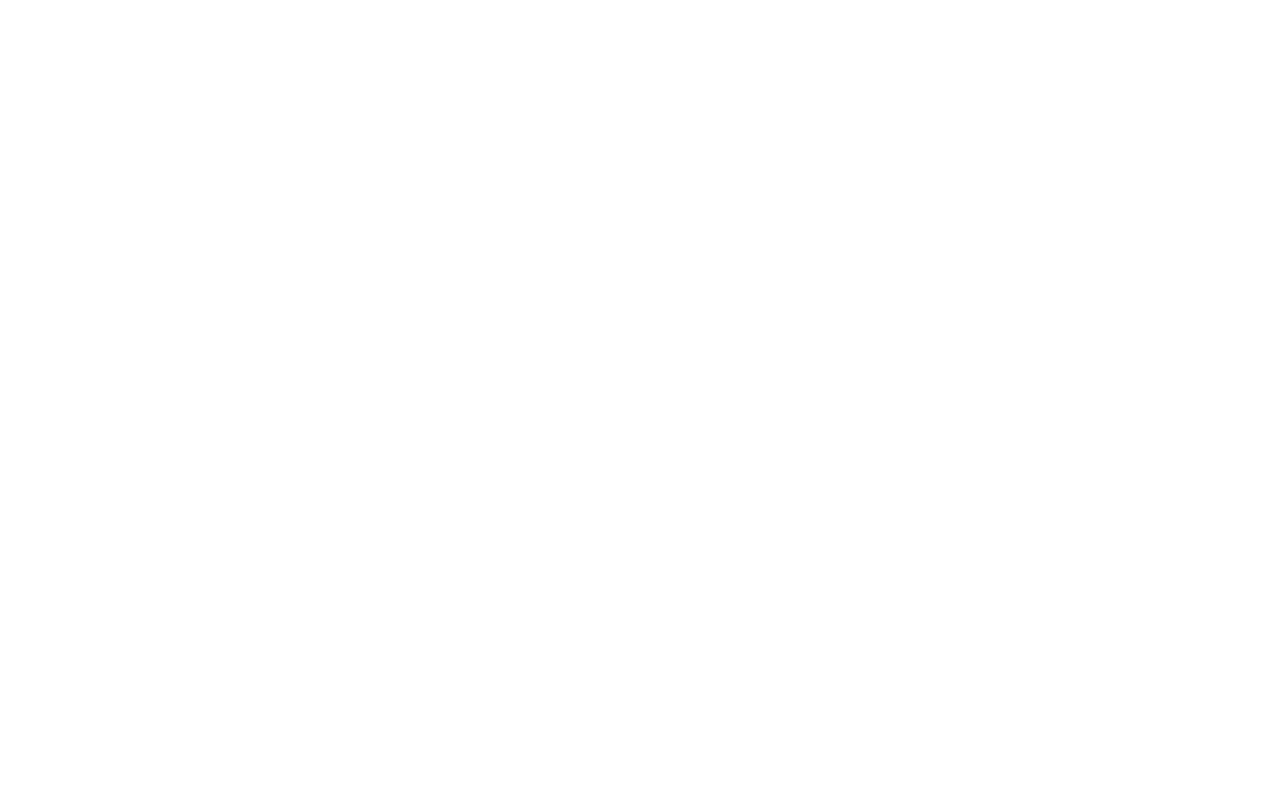
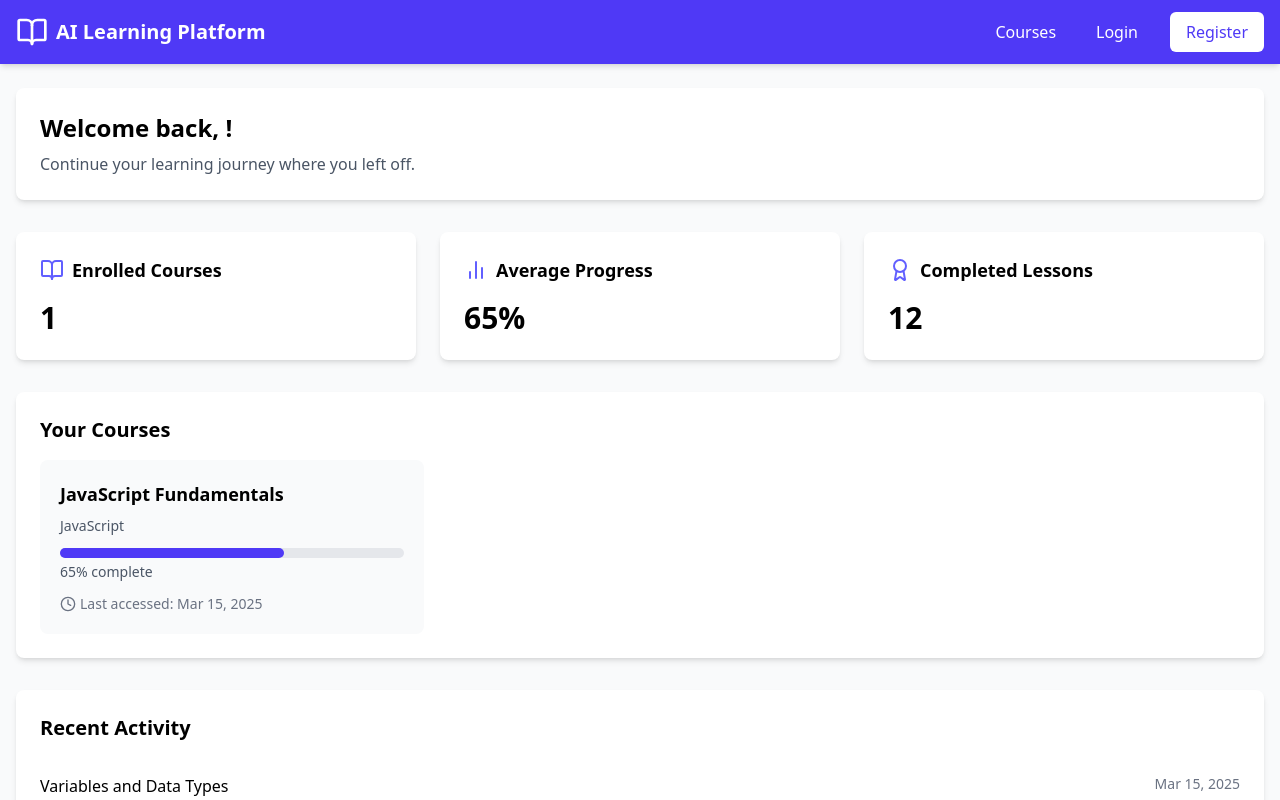
Before and after one commit to israrahmad831/Learning-Website, a React (Vite) app in the folder Frontend/: page /dashboard in a window 1280 px wide. Before the commit this address had no page. Shown: the top 800 px of the page. Built offline with nearby package versions, Linux system fonts and the light colour scheme.

Commit message:
dashboard page add

```diff
--- a/Frontend/src/App.jsx
+++ b/Frontend/src/App.jsx
@@ -6,6 +6,7 @@
 import Courses from "./pages/courses";
 import Register from "./pages/auth/register";
 import Login from "./pages/auth/login";
+import Dashboard from "./pages/Dashboard";
 
 import MainLayout from "./layout/MainLayout";
 import AuthLayout from "./layout/AuthLayout";
@@ -16,8 +17,8 @@
 
     <Router>
       <Routes>
-        <Route element={<MainLayout />}>
-        <Route path="/" element={<Home />} />
+        <Route path="/" element={<MainLayout />}>
+        <Route index element={<Home />} />
         <Route path="/courses" element={<Courses />} />
         </Route>
 
@@ -26,6 +27,10 @@
 
         <Route path="/auth/login" element={<Login />} />
 </Route>
+
+<Route path="/dashboard" element={<MainLayout />}>
+            <Route index element={<Dashboard />} />
+          </Route>
       </Routes>
     </Router>
     </AuthProvider>
--- a/Frontend/src/pages/Dashboard.jsx
+++ b/Frontend/src/pages/Dashboard.jsx
@@ -1,9 +1,173 @@
-import React from 'react'
+import React, { useState, useEffect } from 'react';
+import { Link } from 'react-router-dom';
+import { useAuth } from '../contexts/AuthContext';
+import { BookOpen, Clock, Award, BarChart2 } from 'lucide-react';
 
-function Dashboard() {
+const Dashboard = () => {
+  const { user } = useAuth();
+  const [enrolledCourses, setEnrolledCourses] = useState([]);
+  const [recentLessons, setRecentLessons] = useState([]);
+  const [isLoading, setIsLoading] = useState(true);
+
+  useEffect(() => {
+    const fetchDashboardData = async () => {
+      try {
+        await new Promise(resolve => setTimeout(resolve, 1000));
+
+        setEnrolledCourses([
+          {
+            _id: '1',
+            title: 'JavaScript Fundamentals',
+            language: 'JavaScript',
+            progress: 65,
+            lastAccessed: '2025-03-15T10:30:00Z'
+          }
+        ]);
+
+        setRecentLessons([
+          {
+            _id: '101',
+            title: 'Variables and Data Types',
+            courseId: '1',
+            courseName: 'JavaScript Fundamentals',
+            lastAccessed: '2025-03-15T10:30:00Z'
+          }
+        ]);
+      } catch (error) {
+        console.error('Error fetching dashboard data:', error);
+      } finally {
+        setIsLoading(false);
+      }
+    };
+
+    fetchDashboardData();
+  }, []);
+
+  const formatDate = (dateString) => {
+    const date = new Date(dateString);
+    return date.toLocaleDateString('en-US', {
+      month: 'short',
+      day: 'numeric',
+      year: 'numeric'
+    });
+  };
+
+  if (isLoading) {
+    return (
+      <div className="flex justify-center items-center h-64">
+        <div className="animate-spin rounded-full h-12 w-12 border-t-2 border-b-2 border-indigo-500"></div>
+      </div>
+    );
+  }
+
   return (
-    <div>Dashboard</div>
-  )
-}
+    <div className="space-y-8">
+      <div className="bg-white rounded-lg shadow-md p-6">
+        <h1 className="text-2xl font-bold mb-2">Welcome back, {user?.name}!</h1>
+        <p className="text-gray-600">Continue your learning journey where you left off.</p>
+      </div>
+      <div className="grid grid-cols-1 md:grid-cols-3 gap-6">
+        <div className="bg-white rounded-lg shadow-md p-6">
+          <div className="flex items-center mb-4">
+            <BookOpen className="h-6 w-6 text-indigo-500 mr-2" />
+            <h2 className="text-lg font-semibold">Enrolled Courses</h2>
+          </div>
+          <p className="text-3xl font-bold">{enrolledCourses.length}</p>
+        </div>
 
-export default Dashboard
+        <div className="bg-white rounded-lg shadow-md p-6">
+          <div className="flex items-center mb-4">
+            <BarChart2 className="h-6 w-6 text-indigo-500 mr-2" />
+            <h2 className="text-lg font-semibold">Average Progress</h2>
+          </div>
+          <p className="text-3xl font-bold">
+            {enrolledCourses.length > 0
+              ? Math.round(enrolledCourses.reduce((acc, course) => acc + course.progress, 0) / enrolledCourses.length)
+              : 0}%
+          </p>
+        </div>
+
+        <div className="bg-white rounded-lg shadow-md p-6">
+          <div className="flex items-center mb-4">
+            <Award className="h-6 w-6 text-indigo-500 mr-2" />
+            <h2 className="text-lg font-semibold">Completed Lessons</h2>
+          </div>
+          <p className="text-3xl font-bold">12</p>
+        </div>
+      </div>
+
+
+      <div className="bg-white rounded-lg shadow-md p-6">
+        <h2 className="text-xl font-semibold mb-4">Your Courses</h2>
+
+        {enrolledCourses.length === 0 ? (
+          <div className="text-center py-8">
+            <p className="text-gray-500 mb-4">You haven't enrolled in any courses yet.</p>
+            <Link
+              to="/courses"
+              className="inline-block bg-indigo-600 text-white px-4 py-2 rounded-md hover:bg-indigo-700 transition-colors"
+            >
+              Browse Courses
+            </Link>
+          </div>
+        ) : (
+          <div className="grid grid-cols-1 md:grid-cols-2 lg:grid-cols-3 gap-6">
+            {enrolledCourses.map(course => (
+              <Link
+                key={course._id}
+                to={`/courses/${course._id}`}
+                className="block bg-gray-50 rounded-lg p-5 hover:shadow-md transition-shadow"
+              >
+                <h3 className="font-semibold text-lg mb-2">{course.title}</h3>
+                <p className="text-gray-600 text-sm mb-3">{course.language}</p>
+
+                <div className="mb-3">
+                  <div className="w-full bg-gray-200 rounded-full h-2.5">
+                    <div
+                      className="bg-indigo-600 h-2.5 rounded-full"
+                      style={{ width: `${course.progress}%` }}
+                    ></div>
+                  </div>
+                  <p className="text-sm text-gray-600 mt-1">{course.progress}% complete</p>
+                </div>
+
+                <div className="flex items-center text-sm text-gray-500">
+                  <Clock className="h-4 w-4 mr-1" />
+                  <span>Last accessed: {formatDate(course.lastAccessed)}</span>
+                </div>
+              </Link>
+            ))}
+          </div>
+        )}
+      </div>
+
+      <div className="bg-white rounded-lg shadow-md p-6">
+        <h2 className="text-xl font-semibold mb-4">Recent Activity</h2>
+
+        {recentLessons.length === 0 ? (
+          <p className="text-gray-500 text-center py-4">No recent activity to show.</p>
+        ) : (
+          <div className="divide-y divide-gray-200">
+            {recentLessons.map(lesson => (
+              <Link
+                key={lesson._id}
+                to={`/dashboard/lesson/${lesson._id}`}
+                className="block py-4 hover:bg-gray-50 transition-colors"
+              >
+                <div className="flex justify-between items-start">
+                  <div>
+                    <h3 className="font-medium">{lesson.title}</h3>
+                    <p className="text-sm text-gray-600">{lesson.courseName}</p>
+                  </div>
+                  <span className="text-sm text-gray-500">{formatDate(lesson.lastAccessed)}</span>
+                </div>
+              </Link>
+            ))}
+          </div>
+        )}
+      </div>
+    </div>
+  );
+};
+
+export default Dashboard;
--- a/Frontend/src/pages/auth/login.jsx
+++ b/Frontend/src/pages/auth/login.jsx
@@ -1,6 +1,6 @@
 import React, { useState } from 'react';
 import { Link, useNavigate } from 'react-router-dom';
-import { useAuth } from '../../contexts/AuthContext';
+// import { useAuth } from '../../contexts/AuthContext';
 import { LogIn } from 'lucide-react';
 
 
@@ -9,7 +9,7 @@
     const [password, setPassword] = useState('');
     const [error, setError] = useState('');
     const [isLoading, setIsLoading] = useState(false);
-    const { login } = useAuth();
+    // const { login } = useAuth();
     const navigate = useNavigate();
 
     const handleSubmit = async (e) => {
@@ -18,7 +18,7 @@
       setIsLoading(true);
 
       try {
-        await login(email, password);
+        // await login(email, password);
         navigate('/dashboard');
       } catch (err) {
         setError(err.response?.data?.message || 'Failed to login. Please check your credentials.');
```
